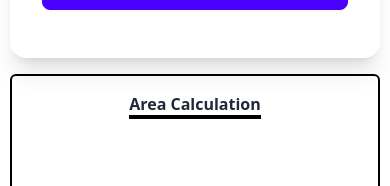
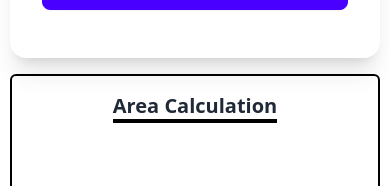
Before and after one commit to mus03/geometry, a plain HTML site: page index.html in a window 390 px wide. Shown: the part 3448-3634 px from the top of the page. Drawn offline with nearby package versions, Linux system fonts and the light colour scheme.

Commit message:
second commit

```diff
--- a/index.html
+++ b/index.html
@@ -264,7 +264,7 @@
         </div>
         <!-- area calculation -->
         <div class="rounded-md border-2 border-black h-[68vh]">
-          <h2 class="text-center lg:px-16 py-4 lg:text-3xl font-bold">
+          <h2 class="text-center lg:px-16 py-4 lg:text-3xl text-xl font-bold">
             <span class="border-b-4 border-black">Area Calculation</span>
           </h2>
           <div id="box-area" class="text-center text-xl"></div>
```
